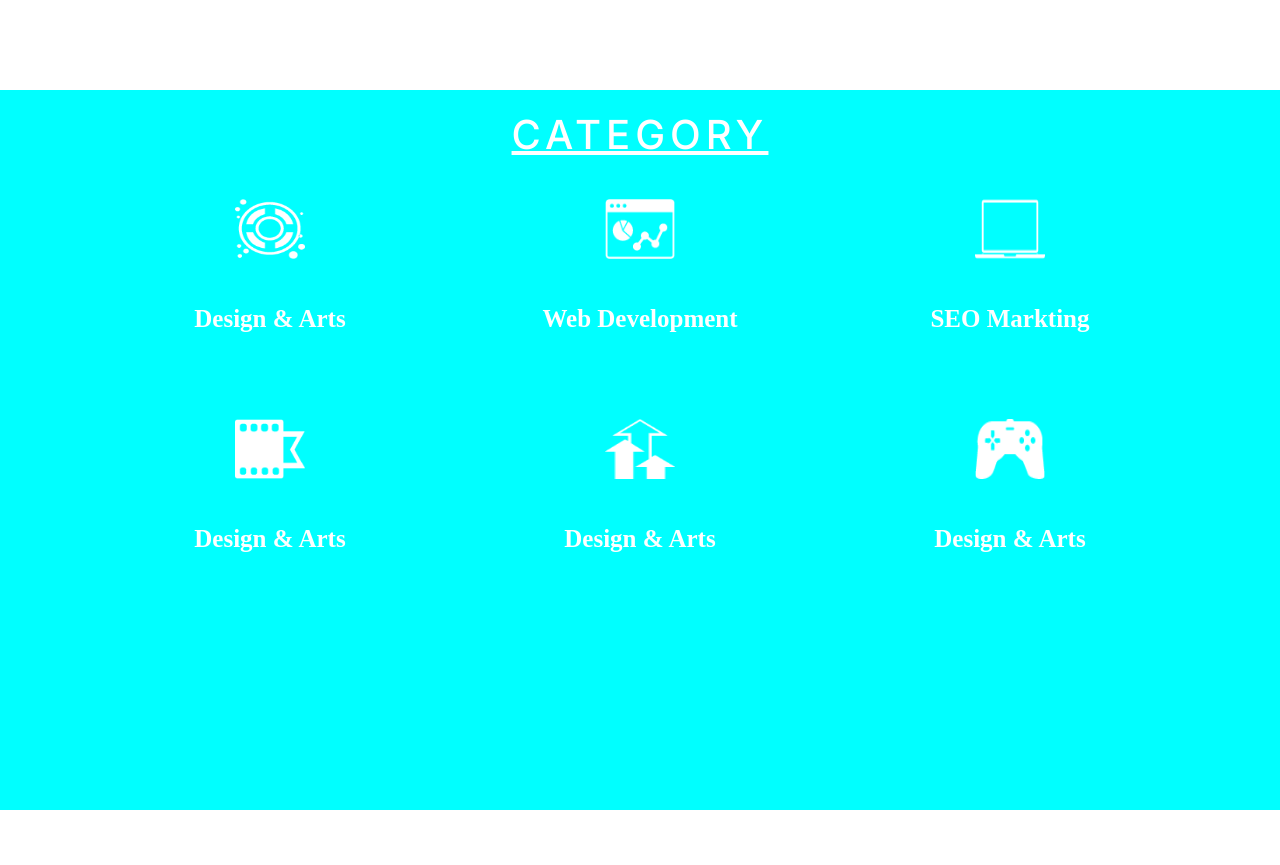
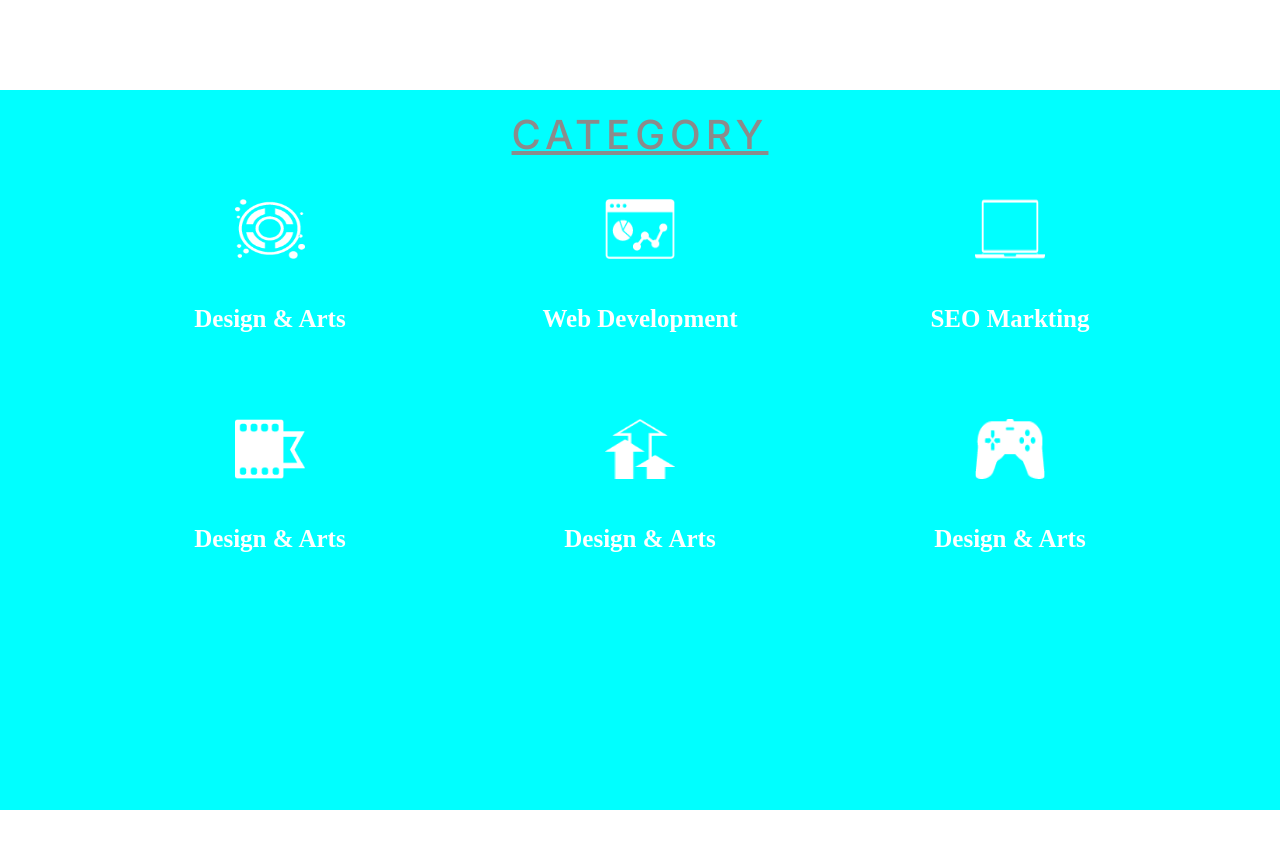
Before and after one commit to Mehran-Ali-jatoi/spering, a plain HTML site: page index.html in a window 1280 px wide. Shown: the part 1190-2055 px from the top of the page. Drawn offline with nearby package versions, Linux system fonts and the light colour scheme; a web font is replaced by a local one.

Commit message:
Update style.css
color changes

```diff
--- a/style/style.css
+++ b/style/style.css
@@ -314,7 +314,7 @@ header .nav_bar .nav div span:nth-child(2){
     font-weight: 500;
     text-transform: uppercase;
     font-family: "Inter", serif;
-    color: white;
+    color: #8b8b8b;
     text-decoration: underline;
     letter-spacing: 5px;
 }
@@ -348,6 +348,7 @@ header .nav_bar .nav div span:nth-child(2){
     display: flex;
     justify-content: center;
     align-items: center;
+    color:#8b8b8b;
 }
 .card_text p{
     font-size: 25px;
```
